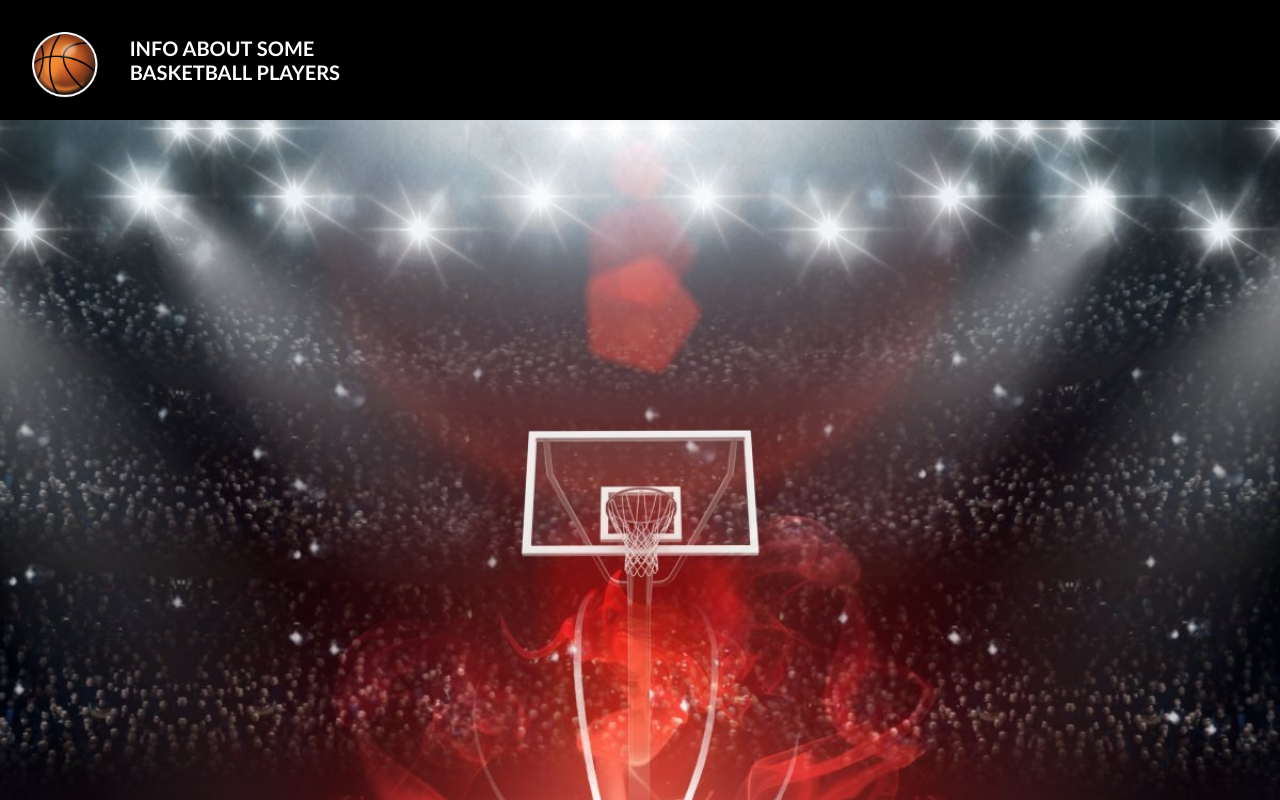
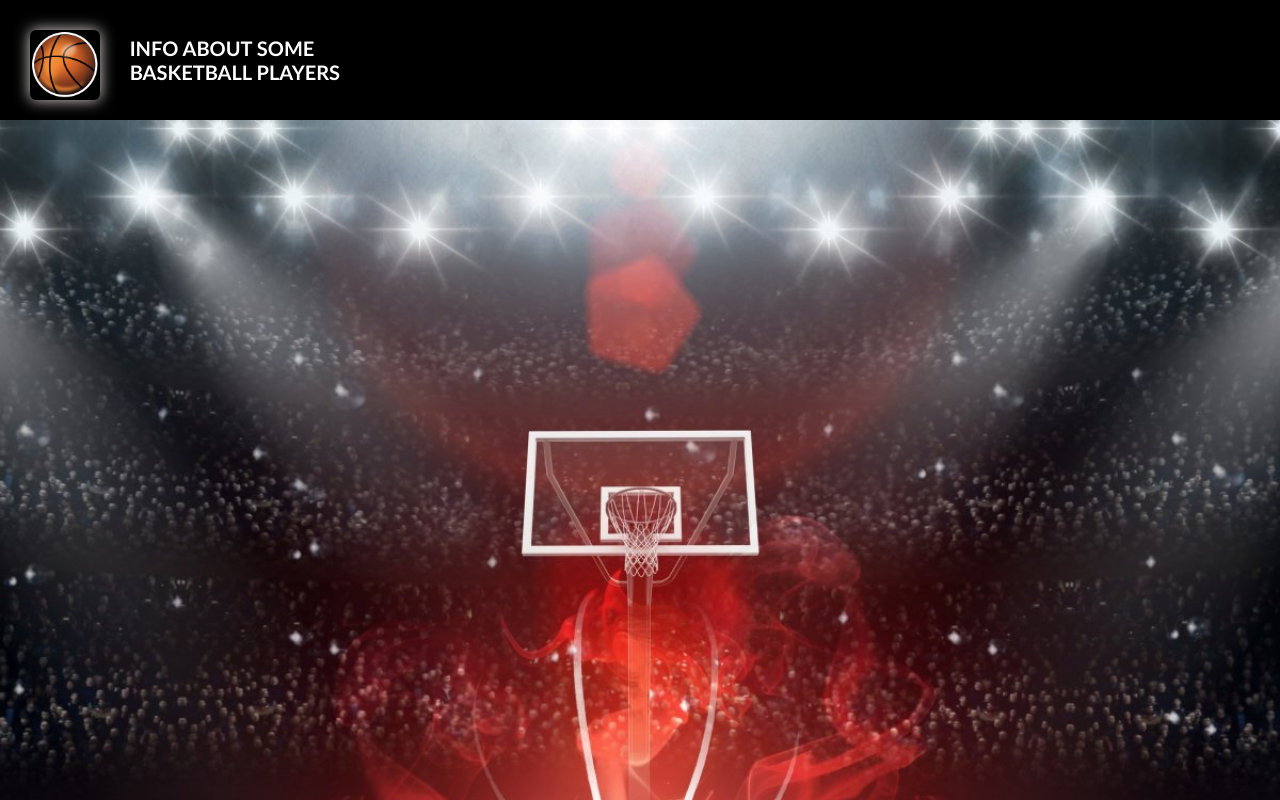
Before and after one commit to annymax/DOM, a plain HTML site: page index.html in a window 1280 px wide. In both pictures the pointer is over the picture 64 px from the left and 65 px from the top of the page. Drawn offline with Linux system fonts and the light colour scheme.

Commit message:
added dom

```diff
--- a/css/style.css
+++ b/css/style.css
@@ -142,7 +142,7 @@ html {
   opacity: 80%;
 }
 
-.nav-btn:hover,
+.image-ball:hover,
 .menu-list-item:hover {
   border-radius: 6px;
   box-shadow: 0px 0px 15px var(--hover-shadow-color);
@@ -155,7 +155,7 @@ html {
   border-radius: 6px;
 }
 
-.nav-btn {
+.image-ball {
   cursor: pointer;
 }
 
```
